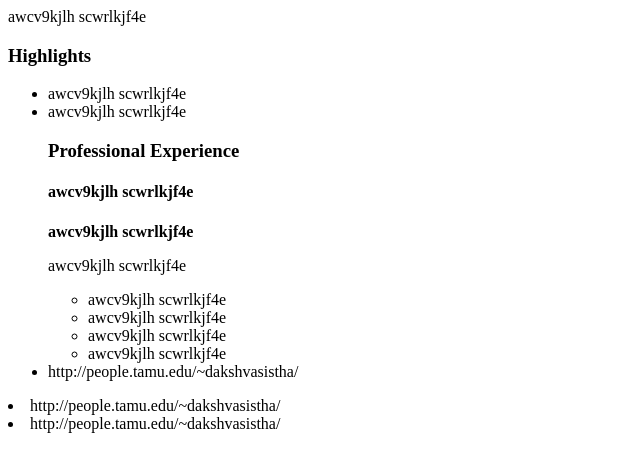
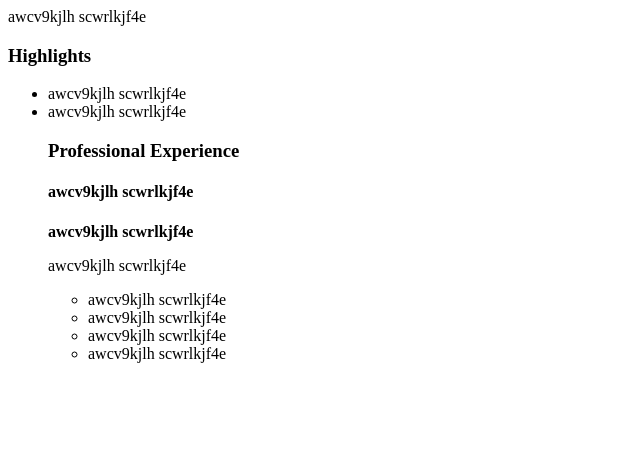
Before and after one commit to dakshvasistha/dakshvasistha.github.io, a plain HTML site: page index.html in a window 1280 px wide. Shown: the whole page, without its empty margins (0-640 px from the left). Drawn offline with Linux system fonts and the light colour scheme.

Commit message:
commit 4

```diff
--- a/index.html
+++ b/index.html
@@ -28,9 +28,10 @@
 					<li>awcv9kjlh scwrlkjf4e</li>
 					<li>awcv9kjlh scwrlkjf4e</li>
 					<li>awcv9kjlh scwrlkjf4e</li></ul>
-					<li>http://people.tamu.edu/~dakshvasistha/</li></ul>
-					<li>http://people.tamu.edu/~dakshvasistha/</li></ul>
-					<li>http://people.tamu.edu/~dakshvasistha/</li></ul>
+					<a href="http://people.tamu.edu/~dakshvasistha/"></a>
+					<a href="http://people.tamu.edu/~dakshvasistha/"></a>
+					<a href="http://people.tamu.edu/~dakshvasistha/"></a>
+					<a href="http://people.tamu.edu/~dakshvasistha/"></a>
 				</p>
 		 </div>
 		 <div id="footer"></div>
```
